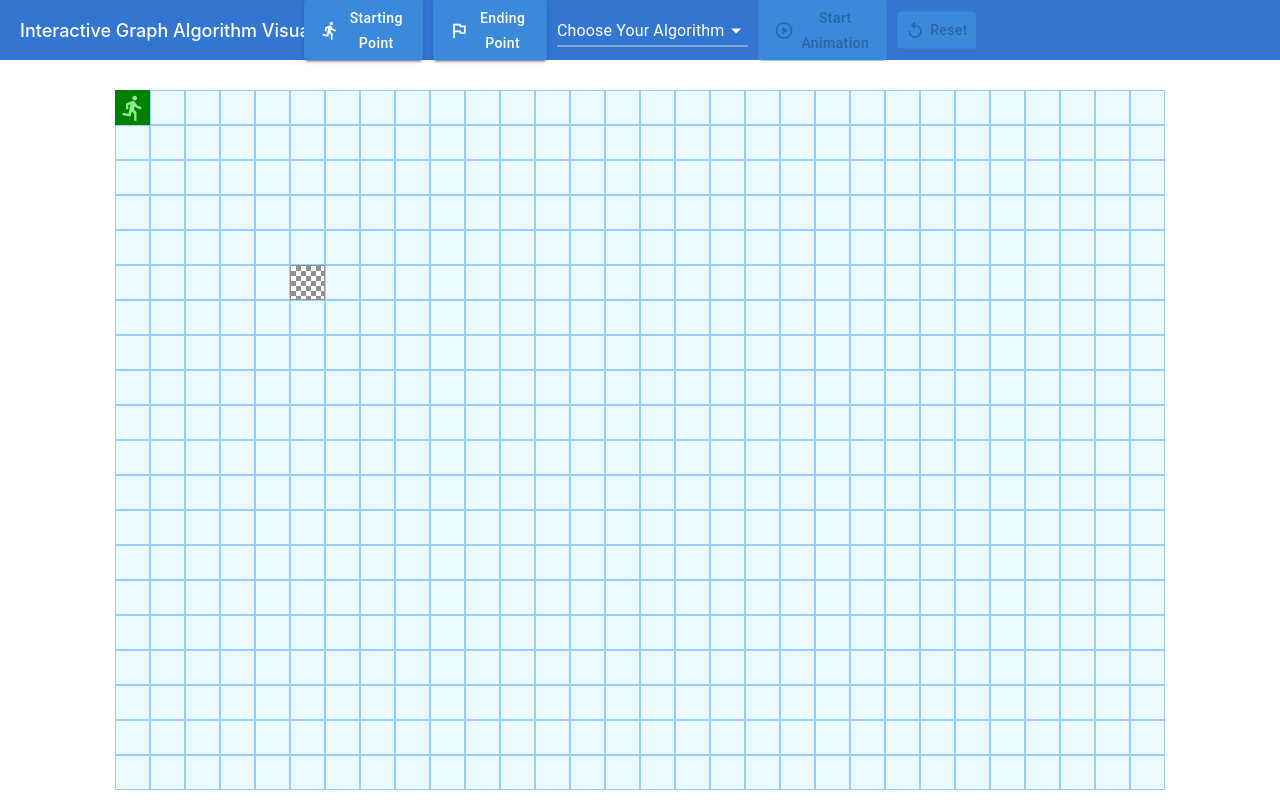
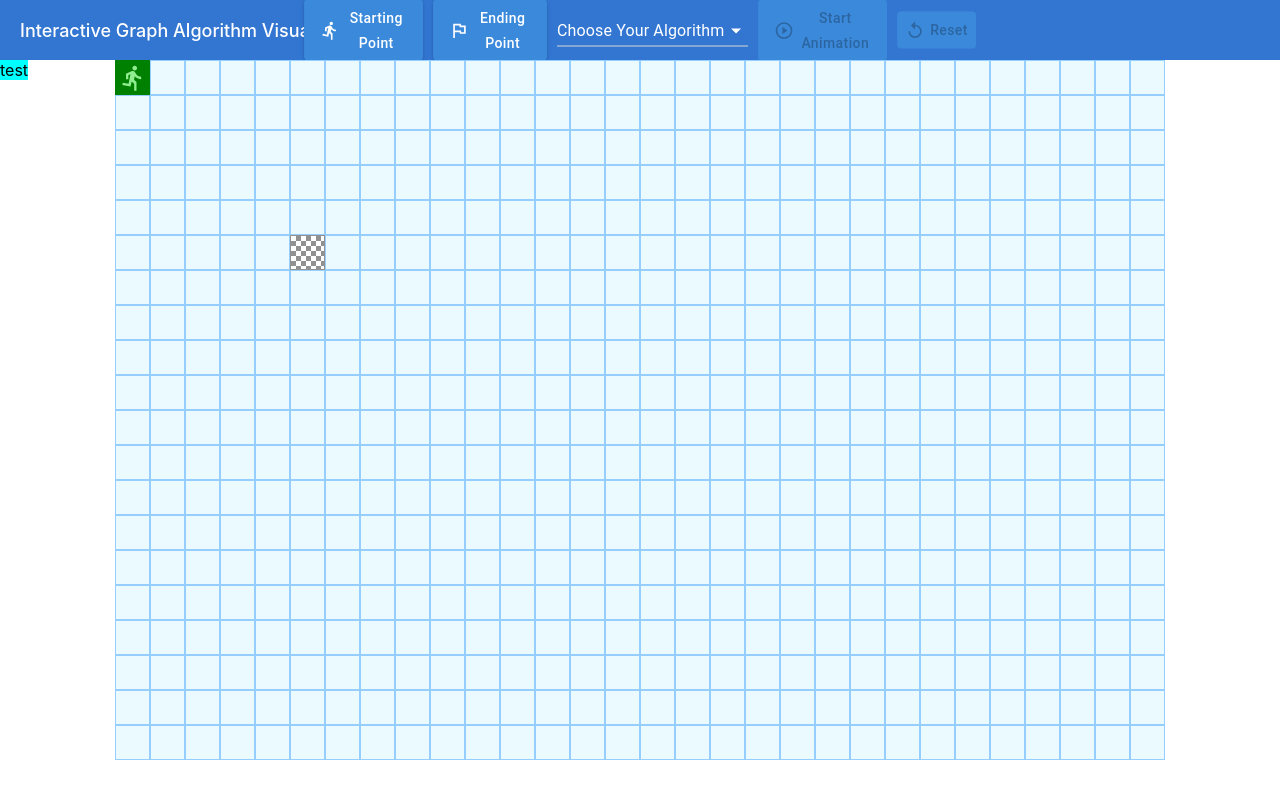
Before and after one commit to DanielJDupont/graph-algos, a Next.js app: page / in a window 1280 px wide. Built offline with nearby package versions, Linux system fonts and the light colour scheme.

Commit message:
removed margin on navbar

```diff
--- a/components/navbar/index.module.scss
+++ b/components/navbar/index.module.scss
@@ -3,7 +3,6 @@
   align-items: center;
   height: 60px;
   background-color: #3276d2;
-  margin-bottom: 30px;
   position: relative;
 
   .navbarTitle {
--- /dev/null
+++ b/components/sidebar/Sidebar.module.scss
@@ -0,0 +1,4 @@
+.container {
+  position: absolute;
+  background-color: aqua;
+}
--- /dev/null
+++ b/components/sidebar/Sidebar.tsx
@@ -0,0 +1,5 @@
+import styles from './Sidebar.module.scss';
+
+export const Sidebar = () => {
+  return <div className={styles.container}>test</div>;
+};
--- a/pages/index.tsx
+++ b/pages/index.tsx
@@ -1,16 +1,21 @@
 import Head from 'next/head';
 import { Matrix } from '../components/matrix';
 import { Navbar } from '../components/navbar';
+import { Sidebar } from '../components/sidebar/Sidebar';
 
 export default function Home() {
   return (
     <>
       <Head>
-        <title>Create Next App</title>
+        <title>Graph Algos</title>
         <link rel="icon" href="/favicon.ico" />
       </Head>
+
       <Navbar />
-      <Matrix />
+      <div style={{ position: 'relative' }}>
+        <Sidebar />
+        <Matrix />
+      </div>
     </>
   );
 }
```
